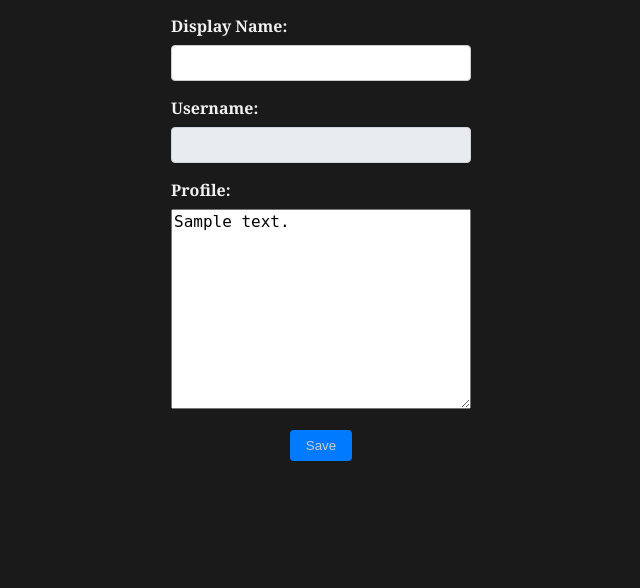
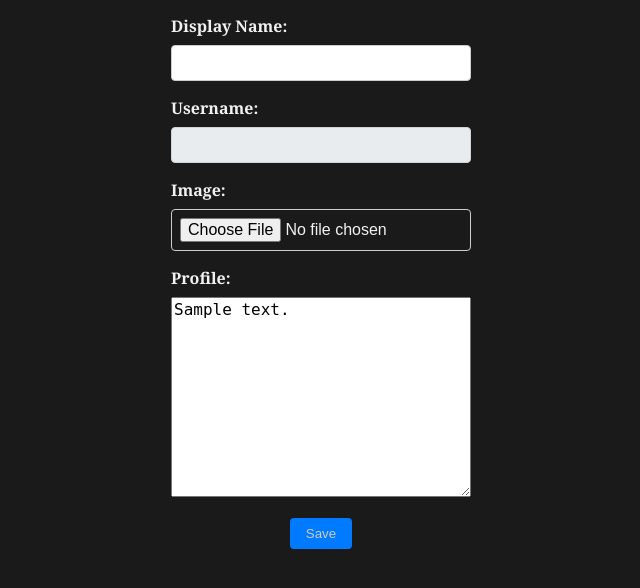
Before and after one commit to apiarian/village, a Flask app: template village_py/village/templates/user_profile_editable.html in a window 1280 px wide. Shown: the part 52-640 px from the top of the page, without its empty margins (319-959 px from the left). Run offline with Flask 3, Linux system fonts and the light colour scheme; the template is opened without the code that fills it: most values are stand-ins (such as "Sample title", 1, 10 or a date in 2020).

Commit message:
support profile picture uploads

```diff
--- a/static/style.css
+++ b/static/style.css
@@ -42,6 +42,9 @@ main {
   margin: 0 auto;
 }
 
+img {
+  max-width: 100%;
+}
 
 h1 {
   font-size: 24px;
--- a/village_py/village/app.py
+++ b/village_py/village/app.py
@@ -3,7 +3,16 @@ from functools import wraps
 
 from bleach import clean
 from bleach.sanitizer import ALLOWED_TAGS
-from flask import Flask, g, redirect, render_template, request, session, url_for
+from flask import (
+    Flask,
+    g,
+    redirect,
+    render_template,
+    request,
+    send_from_directory,
+    session,
+    url_for,
+)
 from markdown import markdown
 
 from village.models.users import Username
@@ -15,6 +24,7 @@ OUR_ALLOWED_TAGS = frozenset(
 
 app = Flask(__name__)
 app.secret_key = os.environ["FLASK_SECRET_KEY"].encode("utf-8")
+app.config["MAX_CONTENT_LENGTH"] = 16 * 1000 * 1000  # 16 MB
 
 
 global_repository = Repository(os.path.expanduser("~/test-repository"))
@@ -45,6 +55,14 @@ def requires_logged_in_user(f):
 @app.route("/")
 def index() -> str:
     return render_template("index.html")
+
+
+@app.route("/uploads/<filename>")
+def get_upload(filename: str):
+    return send_from_directory(
+        global_repository.uploads_path,
+        filename,
+    )
 
 
 @app.route("/login", methods=["GET", "POST"])
@@ -147,6 +165,9 @@ def edit_user_profile(username: Username):
         new_display_name = request.form["display_name"]
         new_content = request.form["content"]
 
+        raw_image = request.files["image"]
+        new_image = raw_image if raw_image.filename != "" else None
+
         try:
             if form_username != g.user.username:
                 raise Exception("cannot change the username")
@@ -155,6 +176,24 @@ def edit_user_profile(username: Username):
                 raise Exception("display name must not be empty")
 
             g.user.display_name = new_display_name
+
+            if new_image:
+                if not new_image.filename:
+                    raise Exception("somehow missing an image filename")
+
+                _, extension = os.path.splitext(new_image.filename)
+                if extension not in (".png", ".jpg", ".jpeg"):
+                    raise Exception("wrong image file type")
+
+                new_upload_filename = global_repository.new_upload_filename(
+                    suffix=extension
+                )
+
+                new_image.save(
+                    global_repository.upload_path_for(filename=new_upload_filename)
+                )
+
+                g.user.image_filename = new_upload_filename
 
             global_repository.update_user(user=g.user)
             global_repository.update_user_content(
--- a/village_py/village/models/users.py
+++ b/village_py/village/models/users.py
@@ -13,6 +13,7 @@ class User(BaseModel):
     password_salt: bytes = Field(repr=False)
     encrypted_password: bytes = Field(repr=False)
     new_password_required: bool
+    image_filename: str | None
 
     @classmethod
     def create_new_user(
@@ -29,6 +30,7 @@ class User(BaseModel):
             password_salt=password_salt,
             encrypted_password=encrypted_password,
             new_password_required=True,
+            image_filename=None,
         )
 
     def check_password(self, *, password: str) -> bool:
--- a/village_py/village/templates/user_profile.html
+++ b/village_py/village/templates/user_profile.html
@@ -9,6 +9,10 @@
   <a href="/update_password">Password</a>.
 </p>
 {% endif %}
+{% if user.image_filename %}
+<hr>
+<img src="/uploads/{{ user.image_filename }}">
+{% endif %}
 <hr>
 {{ content|safe }}
 
--- a/village_py/village/templates/user_profile_editable.html
+++ b/village_py/village/templates/user_profile_editable.html
@@ -1,6 +1,12 @@
 {% include 'header.html' %}
 
-<form action="/users/{{ user.username }}/edit" method="POST" class="basic-form" id="user-edit-form">
+<form
+    action="/users/{{ user.username }}/edit"
+    method="POST"
+    enctype="multipart/form-data"
+    class="basic-form"
+    id="user-edit-form"
+>
     {% if error %}
     <div class="form-error">Error: {{ error }}</div>
     {% endif %}
@@ -31,6 +37,17 @@
     </div>
 
     <div class="form-group">
+        <label for="image", class="form-label">Image:</label>
+        <input
+            id="image"
+            class="form-input"
+            type="file"
+            name="image"
+            accept="image/*"
+        />
+    </div>
+
+    <div class="form-group">
         <label for="profile", class="form-label">Profile:</label>
         <textarea
             id="profile"
```
Also changed, not shown: dev-server.md (+1 -0 lines), village_py/village/repository.py (+19 -0 lines).
